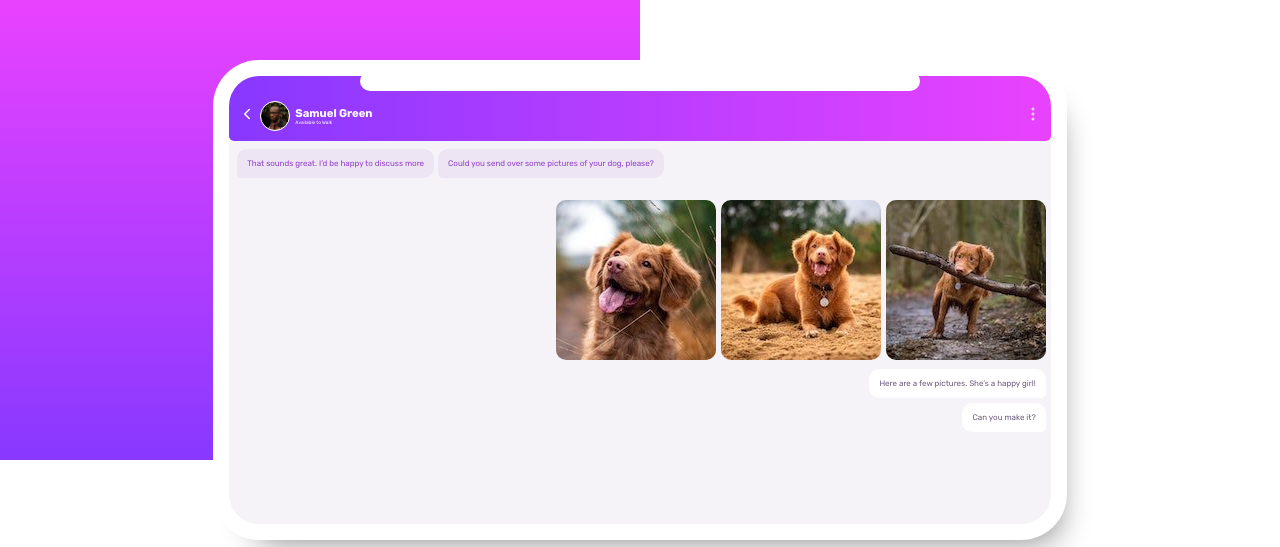
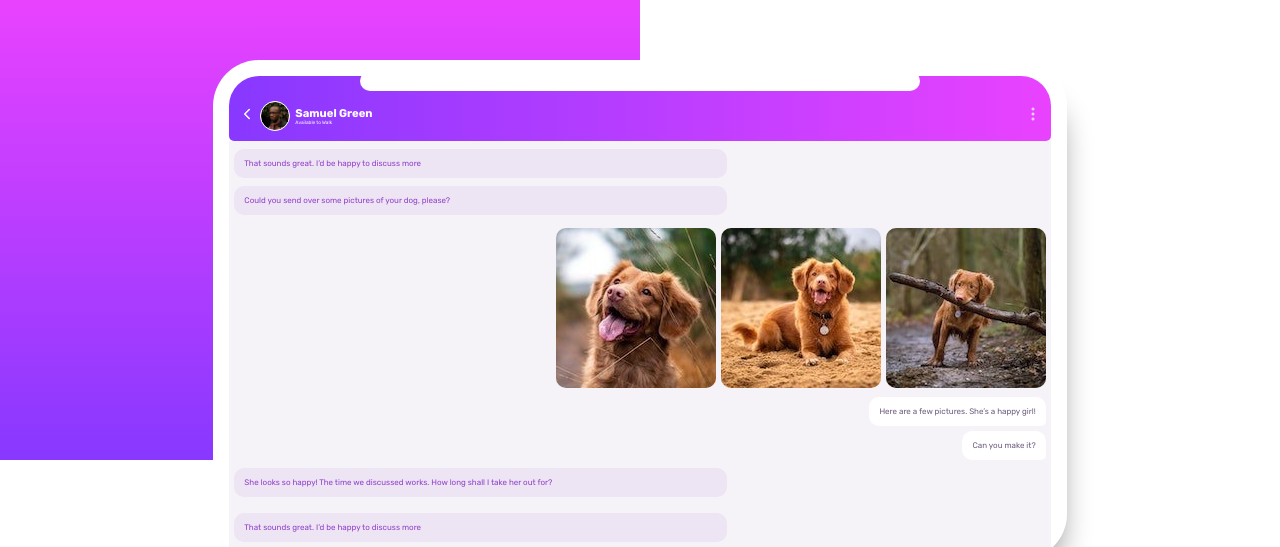
Before and after one commit to Abraham-Ogbumah/chat-app, a plain HTML site: page index.html in a window 1280 px wide. Shown: the top 547 px of the page. Drawn offline with nearby package versions, Linux system fonts and the light colour scheme.

Commit message:
minor update

```diff
--- a/index.html
+++ b/index.html
@@ -37,13 +37,14 @@
             </div>
           </div>
           <div class="phone_message_board">
+
             <div class="phone_message_input">
-              <div class="msg">
+              <div class="msg chat">
                 <p class="p message">That sounds great. I’d be happy to discuss more</p>
                 <p class="p message">Could you send over some pictures of your dog, please?</p>
               </div>
 
-              <div class="r">
+              <div class="r chat">
                 <div class="sample-img">
                   <div class="img-container">
                     <img src="./images/dog-image-1.jpg" alt="">
@@ -57,6 +58,15 @@
                 </div>
                 <p class="p response">Here are a few pictures. She’s a happy girl!</p>
                 <p class="p response">Can you make it?</p>
+              </div>
+
+              <div class="msg chat">
+                <p class="p message">She looks so happy! The time we discussed works. How long shall I take her out for?</p>
+              </div>
+
+              <div class="msg chat">
+                <p class="p message">That sounds great. I’d be happy to discuss more</p>
+                <p class="p message">Could you send over some pictures of your dog, please?</p>
               </div>
 
             </div>
--- a/styles/style.css
+++ b/styles/style.css
@@ -36,7 +36,7 @@ body {
 
 .top-section {
     display: grid;
-    grid-auto-rows: minmax(550px, auto);
+    grid-auto-rows: minmax(570px, auto);
     grid-template-columns: repeat(12, 1fr);
 }
 
@@ -51,7 +51,7 @@ body {
 .phone {
     grid-column: 3 / 11;
     grid-row: 1 / 2;
-    height: 540px;
+    height: 560px;
     padding-top: 60px;
 }
 
@@ -154,51 +154,55 @@ ion-icon {
     color: var(--dark-grayish-violet);
 }
 
+
+/* Message Container */
+
 .msg {
-    width: 60%;
     margin-top: 0.5rem;
-    margin-bottom: 0.5rem;
-    margin-left: 0.5rem;
-
+    margin-bottom: 2px;
+    margin-left: 5px;
 }
 
+.r {
+    align-items: end;
+    margin: 5px 5px 5px auto;
+}
+
+.chat {
+    display: flex;
+    flex-direction: column;
+    width: 60%;
+}
+
+/* Message Content */
+
 .message {
-    display: inline-block;
     background-color: #ede4f4;
     color: var(--moderate-violet);
     margin-bottom: 0.5rem;
-    padding: 10px;
-    border-radius: 10px;
     border-bottom-left-radius: 5px;
 }
 
 .p {
+    display: inline-block;
     font-size: 0.5rem;
+    padding: 10px;
+    border-radius: 10px;
 }
 
 .res {
     width: 60%;
     margin: 0.5rem 0.5rem 0.5rem auto;
-    direction: rtl;
 }
 
 .response {
     background-color: var(--white);
     color: var(--desaturated-dark-violet);
     margin-top: 5px;
-    padding: 10px;
-    border-radius: 10px;
     border-bottom-right-radius: 5px;
-    display: inline-block;
 }
 
-.r {
-    display: flex;
-    width: 60%;
-    flex-direction: column;
-    align-items: end;
-    margin: 14px 5px 14px auto;
-}
+
 
 .sample-img {
     display: flex;
```
